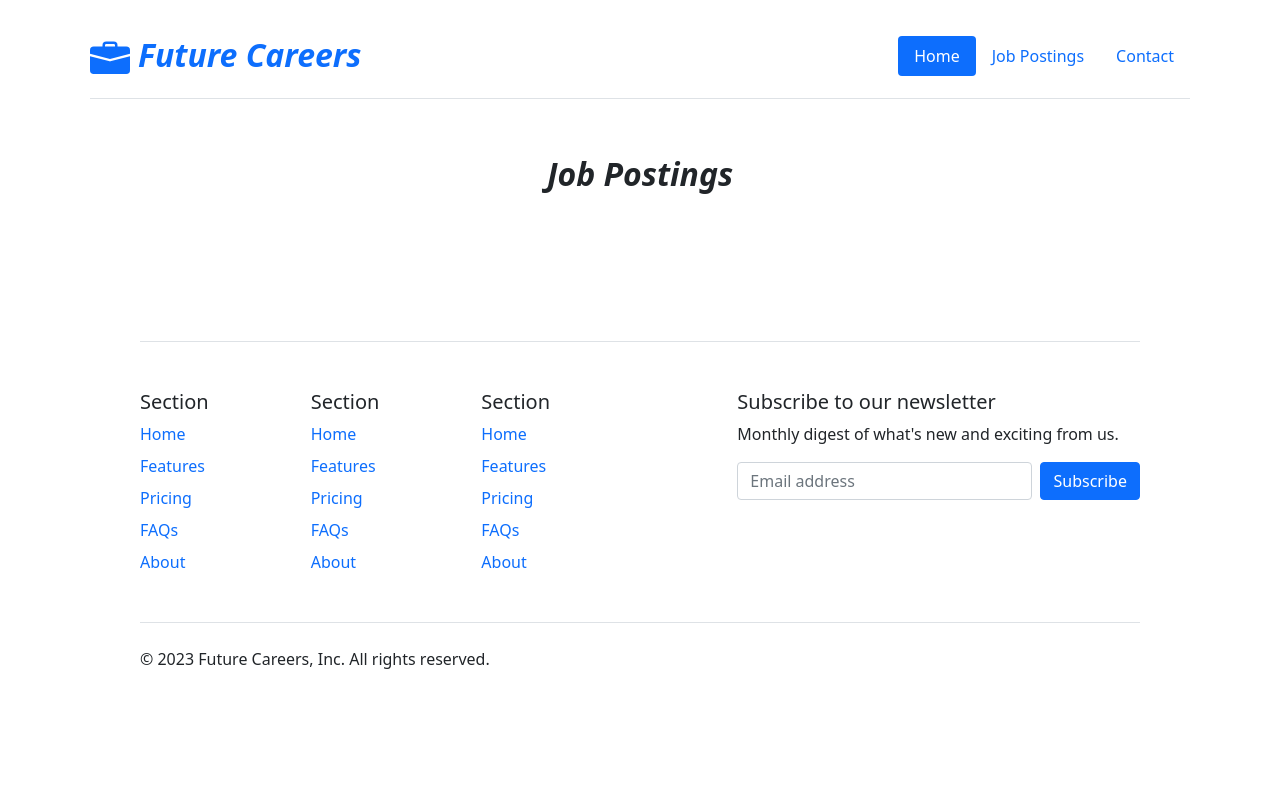
After one commit to galvez-mcj/careers-website, a Flask app: template templates/allJobsPage.html in a window 1280 px wide. The commit adds this page. Run offline with Flask 3, Linux system fonts and the light colour scheme; the template is opened without the code that fills it, so the values that code supplies are empty.

Commit message:
added template file for all job postings page

```diff
--- a/app.py
+++ b/app.py
@@ -15,6 +15,13 @@ def index():
     return render_template('index.html', jobs=jobs)
 
 
+@app.route("/jobs")
+def job_postings():
+    jobs = load_jobs_from_db()
+    return render_template('allJobsPage.html', jobs=jobs)
+
+
+
 @app.route("/job/<id>")
 def show_job(id):
     job = load_job_from_db(id)
--- /dev/null
+++ b/templates/allJobsPage.html
@@ -0,0 +1,11 @@
+{% extends 'base.html' %}
+
+{% block body %}
+<div class="container-fluid">
+    <div class="container text-center">
+        <h2>Job Postings</h2>
+    </div>
+
+</div>
+
+{% endblock %}
--- a/templates/index.html
+++ b/templates/index.html
@@ -40,7 +40,7 @@
                     {% for item in range(0,5) %}
                         {% include 'jobPosting.html' %}
                     {% endfor %}
-                    <button type="button" class="btn btn-primary col-12">See More</button>
+                    <a href="/jobs" type="button" class="btn btn-primary col-12">See More</a>
                 </div>
             </div>
         </div>
--- a/templates/nav.html
+++ b/templates/nav.html
@@ -10,7 +10,7 @@
 
       <ul class="nav nav-pills">
         <li class="nav-item"><a href="/" class="nav-link active" aria-current="page">Home</a></li>
-        <li class="nav-item"><a href="#" class="nav-link">Job Postings</a></li>
+        <li class="nav-item"><a href="/jobs" class="nav-link">Job Postings</a></li>
         <li class="nav-item"><a href="#contact" class="nav-link">Contact</a></li>
       </ul>
     </header>
```
